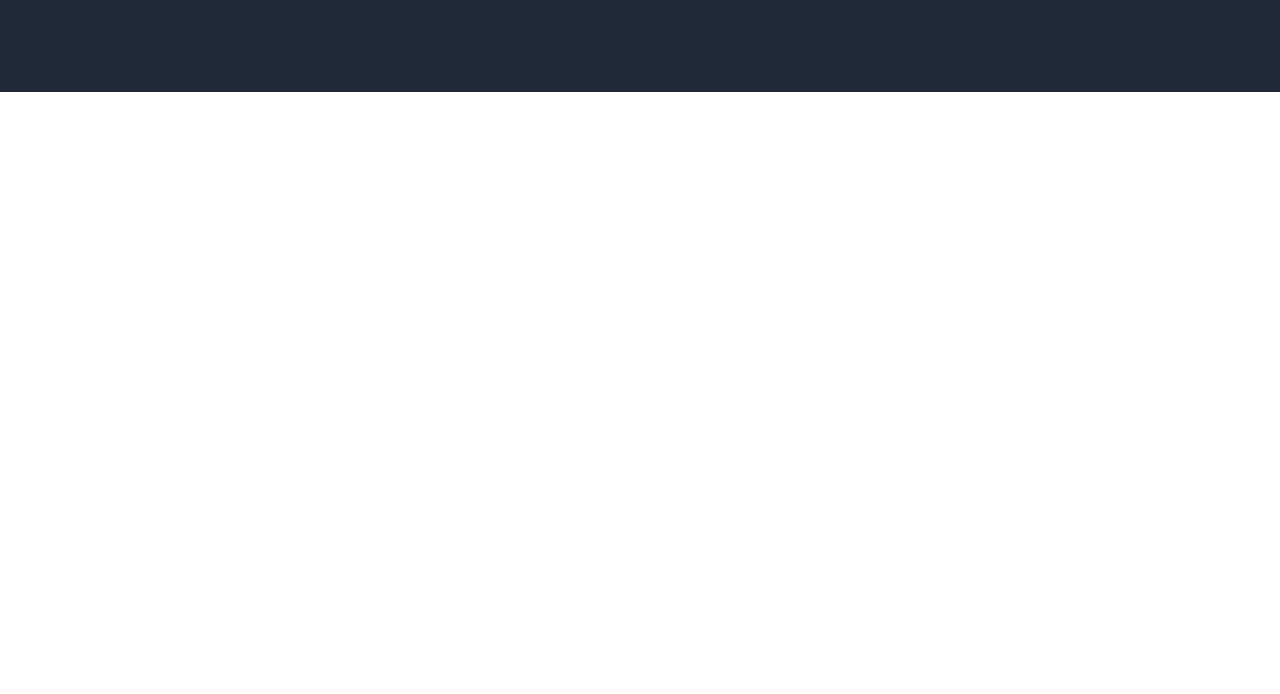
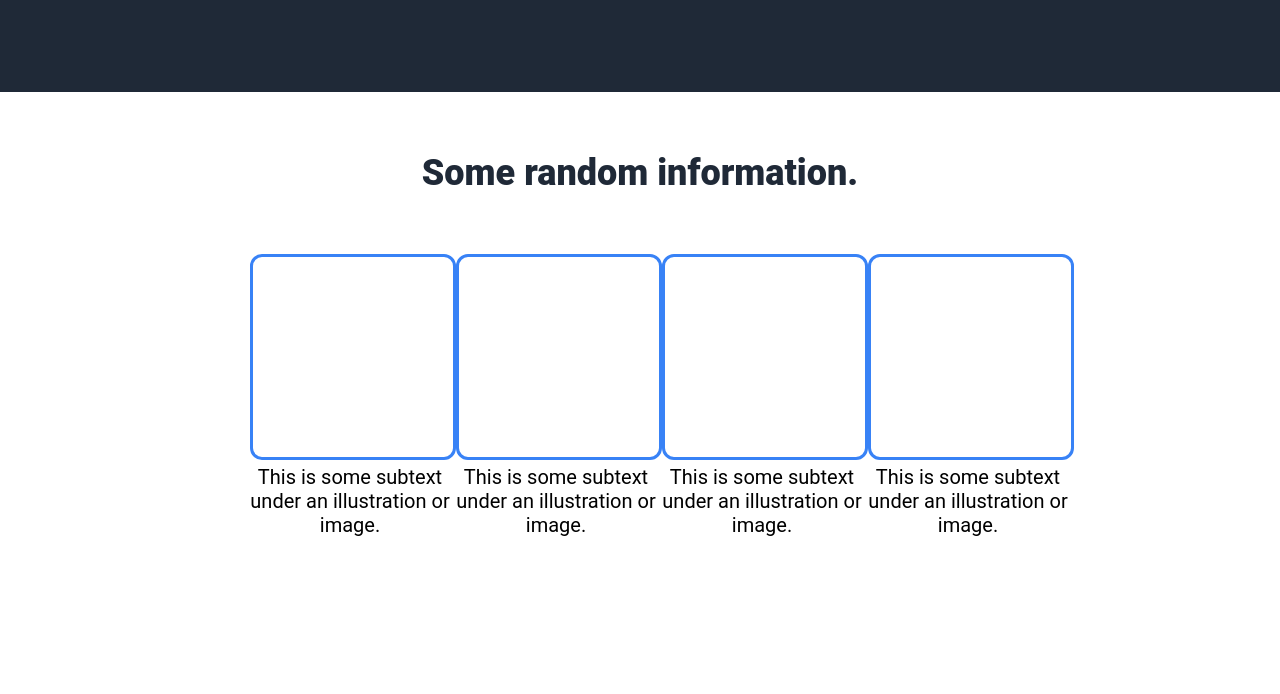
Before and after one commit to rohansh2017/odin, a plain HTML site: page websiteProject/index.html in a window 1280 px wide. Shown: the part 450-1144 px from the top of the page. Before the commit the page ends 800 px from the top, so only its background shows below. Drawn offline with Linux system fonts and the light colour scheme.

Commit message:
Finished cards display
Used html + css to finish second section

```diff
--- a/websiteProject/index.html
+++ b/websiteProject/index.html
@@ -9,7 +9,7 @@
   <body>
     <div class="Header">
       <a class="logo">Header Logo</a>
-      <div class="header-links">
+      <div class="header-links" style="margin-top: 10px;">
         <a class="link" href="">header link one</a>
         <a class="link" href="">header link two</a>
         <a class="link" href="">header link three</a>
@@ -19,7 +19,7 @@
     <div class = "pageSpace"></div>
 
     <div class="HeaderContent">
-      <div class="HeaderLeft">
+      <div class="HeaderLeft" style="max-width: 450px;">
         <p class="mainText">This website is awesome</p>
         <p class="subText">
           This website has some subtext that goes here under the main title.
@@ -31,5 +31,28 @@
         <img class = "image" src="https://img.freepik.com/free-photo/abstract-nature-painted-with-watercolor-autumn-leaves-backdrop-generated-by-ai_188544-9806.jpg" alt="Beautiful Autum Tree">
       </div>
     </div>
+    <div>
+      <p class = "information"> Some random information.</p>
+    </div>
+    <div class = "cardsDisplay" style = "height: 500px;">
+      <div class = "squares">
+        <div class="card">
+          <div class = "square"></div>
+          <p>This is some subtext under an illustration or image.</p>
+        </div>
+        <div class="card">
+          <div class = "square"></div>
+          <p>This is some subtext under an illustration or image.</p>
+        </div>
+        <div class="card">
+          <div class = "square"></div>
+          <p>This is some subtext under an illustration or image.</p>
+        </div>
+        <div class="card">
+          <div class = "square"></div>
+          <p>This is some subtext under an illustration or image.</p>
+        </div>
+      </div>
+    </div>
   </body>
 </html>
--- a/websiteProject/styles.css
+++ b/websiteProject/styles.css
@@ -1,10 +1,10 @@
-* {
+*{
     margin: 0;
     padding: 0;
     font-family: "Roboto", sans-serif;
 }
 
-.Header {
+.Header{
     background-color: #1f2937;
     display: flex;
     justify-content:center;
@@ -19,18 +19,13 @@
     margin-left: 75px;
 }
 
-.header-links {
-    margin-top: 10px;
-}
-
 .header-links .link{
-
     size: 18px;
     margin-right: 50px;
     color: #E5E7EB;
 }
 
-.pageSpace {
+.pageSpace{
     height: 40px;
     background-color: #1f2937;
 }
@@ -43,17 +38,13 @@
 
 }
 
-.HeaderLeft{
-    max-width: 450px;
-}
-
 .HeaderContent .mainText{
     font-size: 48px;
     font-weight: 800;
     color: #F9FAF8;
 }
 
-.HeaderContent .subText {
+.HeaderContent .subText{
     font-size: 18px;
     color: #E5E7EB;
 }
@@ -75,3 +66,35 @@
     width: 450px;
     height: auto;
 }
+
+.information{
+    margin-top: 60px;
+    display: flex;
+    font-size: 36px;
+    font-weight: 800;
+    color: #1f2937;
+    justify-content: center;
+}
+
+.squares{
+    display: flex;
+    justify-content: space-around;
+    margin-left: 250px;
+    margin-right: 250px;
+}
+
+.square{
+    margin-top: 60px;
+    height: 200px;
+    width: 200px;
+    border: 3px solid #3882F6;
+    border-radius: 12px;
+}
+
+.card p{
+    display: flex;
+    width: 200px;
+    font-size: 20px;
+    text-align: center;
+    margin-top: 5px;
+}
```
